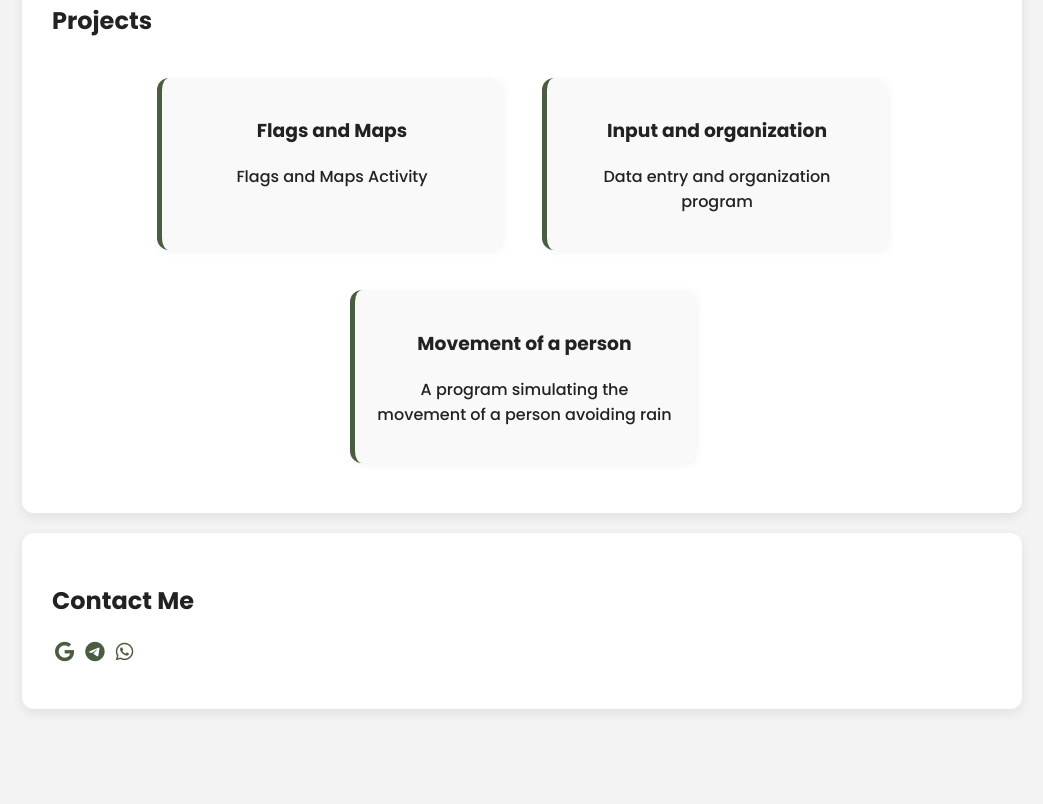
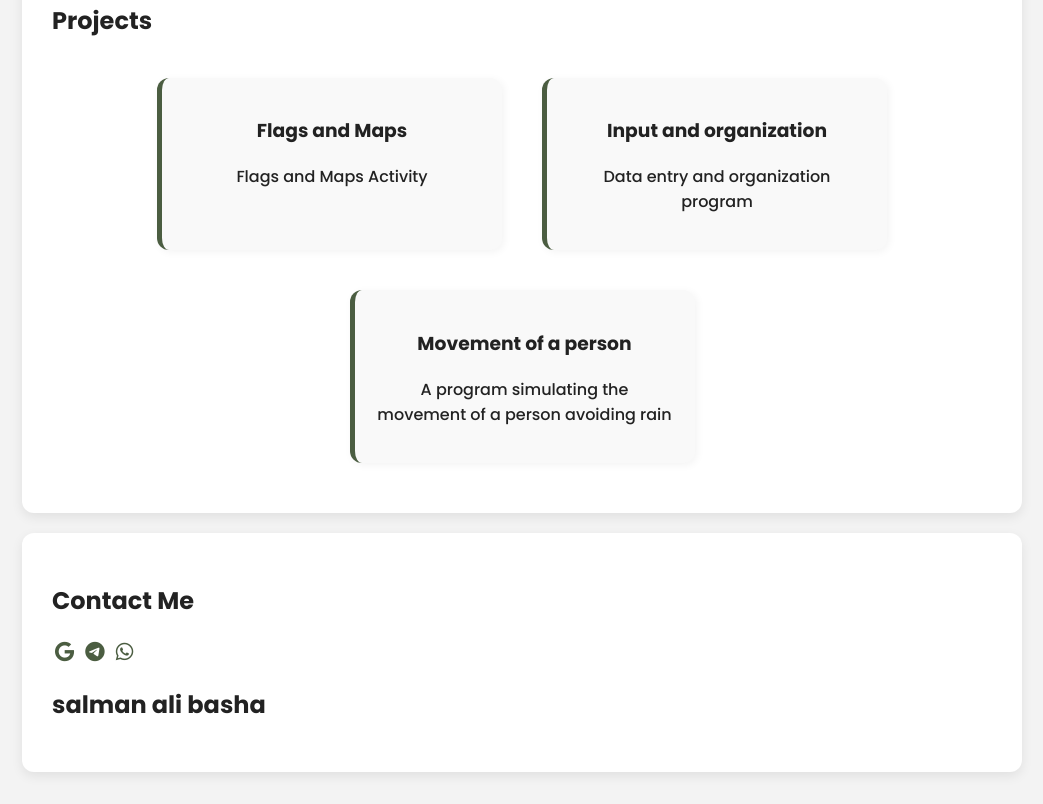
Before and after one commit to salmanalibasha1/cv, a plain HTML site: page index.html in a window 1280 px wide. Shown: the part 955-1759 px from the top of the page, without its empty margins (118-1161 px from the left). Before the commit the page ends 1696 px from the top, so only its background shows below. Drawn offline with Linux system fonts and the light colour scheme.

Commit message:
-add h1 to my name

```diff
--- a/index.html
+++ b/index.html
@@ -73,6 +73,7 @@
         <a href="https://t.me/salmanalibasha1" target="_blank"><i class="fa-brands fa-telegram"></i ></a>
         <a href="https://wa.me/+306993301443" target="_blank"><i class="fa-brands fa-whatsapp"></i></a>
      </div>
+     <h1>salman ali basha</h1>
 
 
 
```
